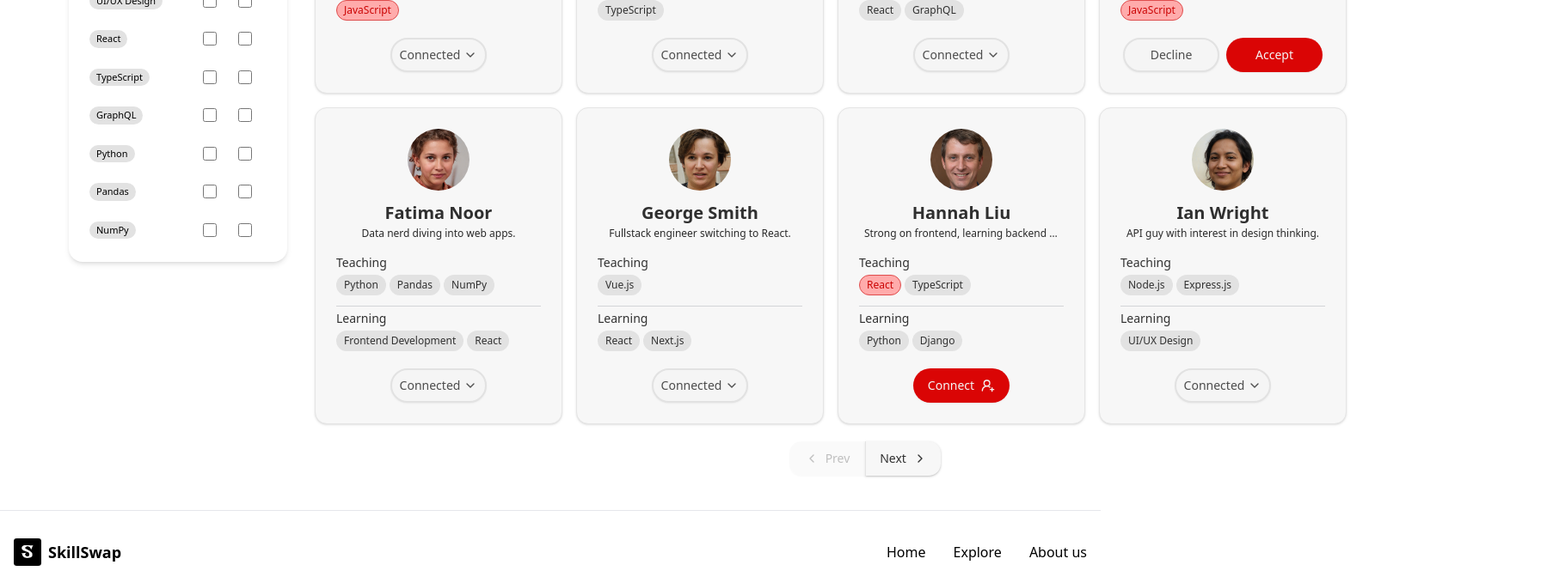
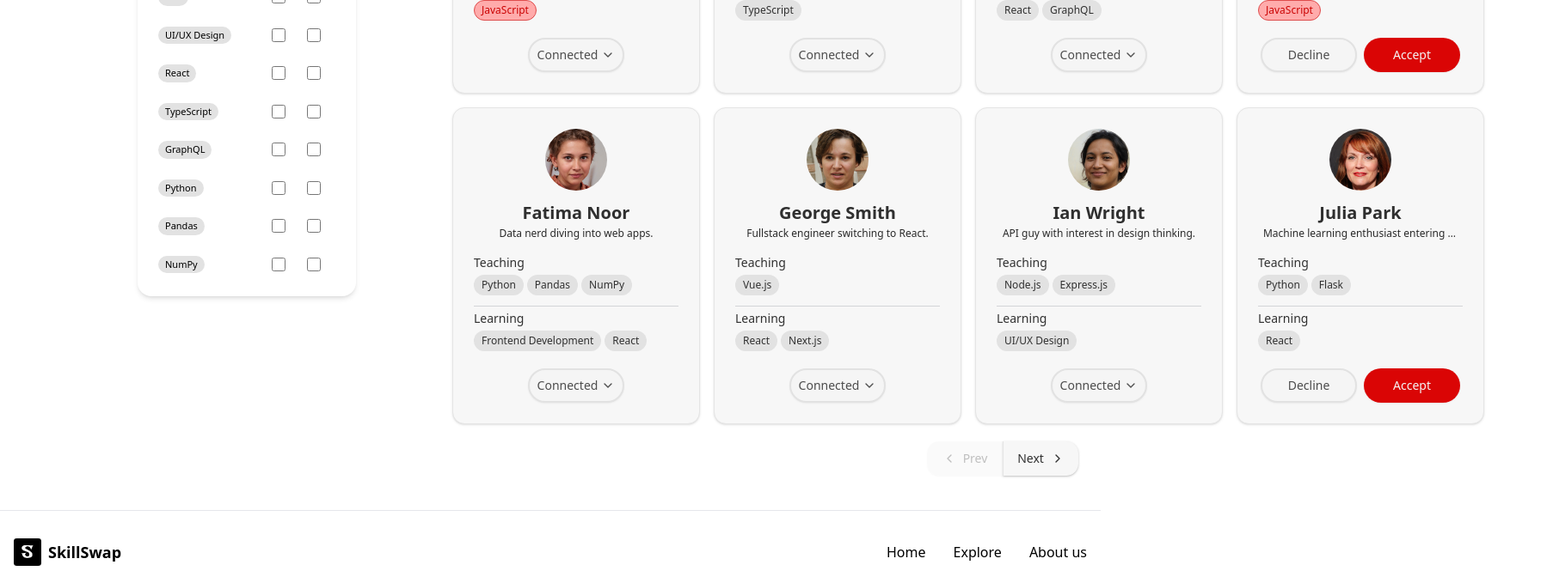
Before and after one commit to lpun-majessica/skill-swap, a Next.js app: page /my-network in a window 1280 px wide. Shown: the part 360-1032 px from the top of the page at 86% size, 1806 px wide, since content can reach past the window. Built offline with nearby package versions, Linux system fonts and the light colour scheme.

Commit message:
adjust logic of getFilterdUsers() in data-context

```diff
--- a/src/app/my-network/page.js
+++ b/src/app/my-network/page.js
@@ -4,7 +4,7 @@ import { MyNetWorkUserList } from "@/components/user-list/my-network-user-list";
 export default function MyNetworkPage() {
 	return (
 		<div className="flex flex-row items-start min-h-screen px-20 py-10">
-			<div className="flex flex-col items-center mr-8">
+			<div className="flex flex-col items-center mr-8 min-h-screen px-20 py-10 ">
 				<Filter />
 			</div>
 
--- a/src/components/filter.jsx
+++ b/src/components/filter.jsx
@@ -41,12 +41,6 @@ export default function Filter() {
       skillsToLearn: updatedLearn,
     });
 
-    // Get matched users and extract IDs
-    if (currentUserId) {
-      const matchedUsers = getFilteredUsers(currentUserId);
-      const matchedUserIds = matchedUsers.map((user) => user.id);
-      console.log("Matched User IDs:", matchedUserIds);
-    }
   };
 
   const handleClearAll = () => {
@@ -128,7 +122,7 @@ export default function Filter() {
           <div className="mt-auto grid grid-cols-2 gap-2 pt-4">
             <button
               onClick={handleClearAll}
-              className="text-sm py-1 px-10 flex items-center justify-center bg-ss-light-222 dark:bg-ss-black-444 dark:text-white text-black rounded-md font-semibold hover:bg-gray-100 dark:hover:bg-ss-black-44 transition-colors"
+              className="text-sm py-1 px-10 flex items-center justify-center bg-ss-light-222 dark:bg-ss-black-444 dark:text-white text-black rounded-md font-semibold hover:bg-gray-100 dark:hover:bg-ss-black-444 transition-colors"
             >
               Clear all
             </button>
@@ -205,7 +199,7 @@ function FilterBody({
         {sortedSkills.map((skill) => (
           <div
             key={skill}
-            className="grid grid-cols-[3.5fr_1fr_1fr] gap-1 sm:gap-2 px-1 sm:px-2 py-2 rounded-xl hover:bg-gray-100 dark:hover:bg-gray-300 transition-colors duration-300"
+            className="grid grid-cols-[3.5fr_1fr_1fr] gap-1 sm:gap-2 px-1 sm:px-2 py-2 rounded-xl hover:bg-gray-100 dark:hover:bg-ss-black-444 transition-colors duration-300"
           >
             <div className="flex justify-start items-center">
               <span className="bg-ss-light-222 dark:bg-ss-black-444 whitespace-nowrap rounded-full px-2 py-0.5 text-[12px] sm:text-[11px] md:text-[11px] font-medium text-black dark:text-white">
--- a/src/components/user-list/recommended-user-list.jsx
+++ b/src/components/user-list/recommended-user-list.jsx
@@ -4,60 +4,15 @@ import { useDataContext } from "@/contexts/data-context";
 import { useAuthContext } from "@/contexts/auth-context";
 import { UserList } from "./user-list";
 
-// Demo purpose only
-// const currentUser = {
-// 	id: 1,
-// 	fullname: "Alex Johnson",
-// 	username: "alexj",
-// 	skillsToTeach: ["JavaScript", "HTML", "CSS"],
-// 	skillsToLearn: ["UI/UX Design", "React"],
-// 	bio: "Frontend developer who loves clean code.",
-// 	dob: "1994-06-15",
-// };
+export function RecommendedUserList() {
+  const { currentUser } = useAuthContext();
+  const { getFilteredUsers, users } = useDataContext();
 
-export function RecommendedUserList() {
-	const { currentUser } = useAuthContext();
-	const { filters, getFilteredUsers, users } = useDataContext();
+  if (!currentUser) return <UserList users={users} />;
 
-	const filtersAreActive =
-		filters.skillsToTeach.length > 0 || filters.skillsToLearn.length > 0;
+  // recommended users by default
+  // or filtered users when filters or search are applied
+  const displayUsers = getFilteredUsers(currentUser.id);
 
-	// If NOT logged in → show all users (no filter)
-	if (!currentUser) {
-		return <UserList users={users} />;
-	}
-
-	const currentUserId = currentUser.id;
-
-	const filteredUsers = getFilteredUsers(currentUserId);
-	// If filters are active, show filtered users (if any)
-	// If no filters are active, show all users except the current user
-	const displayUsers = filtersAreActive
-		? filteredUsers
-		: users
-				.filter((user) => user.id !== currentUserId)
-				.sort(
-					(userA, userB) =>
-						countSimilarSkills(userB.skillsToTeach, userB.skillsToLearn, currentUser) -
-						countSimilarSkills(userA.skillsToTeach, userA.skillsToLearn, currentUser)
-				);
-
-	return <UserList users={displayUsers} />;
+  return <UserList users={displayUsers} />;
 }
-
-function countSimilarSkills(skillsToTeach, skillsToLearn, currentUser) {
-	return (
-		compare(skillsToTeach, currentUser.skillsToLearn) +
-		compare(skillsToLearn, currentUser.skillsToTeach)
-	);
-
-	function compare(targetSkills, userSkills) {
-		let result = 0;
-		if (targetSkills && userSkills) {
-			targetSkills.forEach((skill) => {
-				if (userSkills.includes(skill)) result++;
-			});
-		}
-		return result;
-	}
-}
--- a/src/contexts/data-context.jsx
+++ b/src/contexts/data-context.jsx
@@ -1,15 +1,18 @@
 "use client";
-
 import { createContext, useContext, useState } from "react";
 import usersData from "../lib/data/users.json";
 import connectionsData from "../lib/data/connections.json";
-
 
 const DataContext = createContext();
 
 export function DataProvider({ children }) {
   const [users, setUsers] = useState(usersData);
   const [connections, setConnections] = useState(connectionsData);
+  const [filters, setFilters] = useState({
+    skillsToTeach: [],
+    skillsToLearn: [],
+  });
+  const [searchKeyword, setSearchKeyword] = useState("");
 
   // User
   const updateUser = (id, updatedFields) => {
@@ -47,55 +50,93 @@ export function DataProvider({ children }) {
     setConnections((prev) => prev.filter((conn) => conn.id !== connectionId));
   };
 
-  // Filtered list
-  const [filters, setFilters] = useState({
-    skillsToTeach: [],
-    skillsToLearn: [],
-  });
+  // Helper function to count similar skills between users
+  const countSimilarSkills = (user, currentUser) => {
+    const compareSkills = (targetSkills, userSkills) => {
+      let count = 0;
+      if (targetSkills && userSkills) {
+        targetSkills.forEach(
+          (skill) => (count += userSkills.includes(skill) ? 1 : 0)
+        );
+      }
+      return count;
+    };
 
-  const [searchKeyword, setSearchKeyword] = useState("");
+    return (
+      compareSkills(user.skillsToTeach, currentUser.skillsToLearn) +
+      compareSkills(user.skillsToLearn, currentUser.skillsToTeach)
+    );
+  };
 
-  const getFilteredUsers = (currentUserId) => {
-    let filtered = users.filter((user) => user.id !== currentUserId); // Exclude self
-
-    const { skillsToTeach, skillsToLearn } = filters;
-    /// if filters are empty, return the default list
-    if (skillsToTeach.length === 0 && skillsToLearn.length === 0) {
-      return filtered;
-    }
-
+  // Get recommended users based on skill matching
+  const getRecommendedUsers = (currentUserId) => {
     const currentUser = users.find((user) => user.id === currentUserId);
     if (!currentUser) return [];
 
-    // Determine which skills to use
-    const baseSkillsToTeach =
-      filters.skillsToTeach.length > 0
-        ? filters.skillsToTeach
-        : currentUser.skillsToTeach;
-    const baseSkillsToLearn =
-      filters.skillsToLearn.length > 0
-        ? filters.skillsToLearn
-        : currentUser.skillsToLearn;
+    return users
+      .filter((user) => user.id !== currentUserId) // Exclude self
+      .filter((user) => {
+        // Must have at least one matching skill
+        const teachesMatch = user.skillsToTeach.some((skill) =>
+          currentUser.skillsToLearn.includes(skill)
+        );
+        const learnsMatch = user.skillsToLearn.some((skill) =>
+          currentUser.skillsToTeach.includes(skill)
+        );
+        return teachesMatch || learnsMatch;
+      })
+      .sort(
+        (userA, userB) =>
+          countSimilarSkills(userB, currentUser) -
+          countSimilarSkills(userA, currentUser)
+      );
+  };
 
+  // Get users based on filters and search
+  const getFilteredUsers = (currentUserId) => {
+    const currentUser = users.find((user) => user.id === currentUserId);
+    if (!currentUser) return [];
 
-    // Filter by skills
-    filtered = filtered.filter((user) => {
-      const teachesMatch = user.skillsToTeach.some((skill) =>
-        baseSkillsToLearn.includes(skill)
-      );
-      const learnsMatch = user.skillsToLearn.some((skill) =>
-        baseSkillsToTeach.includes(skill)
-      );
-      return teachesMatch || learnsMatch;
-    });
+    // Check if filters or search are active
+    const hasActiveFilters =
+      filters.skillsToTeach.length > 0 || filters.skillsToLearn.length > 0;
+    const hasActiveSearch = searchKeyword.trim() !== "";
 
-    // Filter by search keyword
-    if (searchKeyword.trim() !== "") {
+    // If no filters or search, return recommended users
+    if (!hasActiveFilters && !hasActiveSearch) {
+      return getRecommendedUsers(currentUserId);
+    }
+
+    // Start with all users except current user
+    let filtered = users.filter((user) => user.id !== currentUserId);
+
+    // Apply skill filters if any
+    if (hasActiveFilters) {
+      filtered = filtered.filter((user) => {
+        const teachesMatch =
+          filters.skillsToTeach.length > 0 &&
+          user.skillsToTeach.some((skill) =>
+            filters.skillsToTeach.includes(skill)
+          );
+
+        const learnsMatch =
+          filters.skillsToLearn.length > 0 &&
+          user.skillsToLearn.some((skill) =>
+            filters.skillsToLearn.includes(skill)
+          );
+
+        // Return true if either Teach or Learn match
+        return teachesMatch || learnsMatch;
+      });
+    }
+
+    // Apply search filter if any
+    if (hasActiveSearch) {
       const keyword = searchKeyword.toLowerCase();
       filtered = filtered.filter(
         (user) =>
-          user.name.toLowerCase().includes(keyword) ||
-          user.username.toLowerCase().includes(keyword)
+          (user.name?.toLowerCase().includes(keyword) ?? false) ||
+          (user.username?.toLowerCase().includes(keyword) ?? false)
       );
     }
 
@@ -114,15 +155,12 @@ export function DataProvider({ children }) {
       .map((conn) =>
         conn.sender_id === currentUserId ? conn.receiver_id : conn.sender_id
       );
-
     const pendingSent = connections
       .filter((conn) => !conn.isAccepted && conn.sender_id === currentUserId)
       .map((conn) => conn.receiver_id);
-
     const pendingReceived = connections
       .filter((conn) => !conn.isAccepted && conn.receiver_id === currentUserId)
       .map((conn) => conn.sender_id);
-
     return { accepted, pendingSent, pendingReceived };
   };
 
@@ -130,10 +168,11 @@ export function DataProvider({ children }) {
   const getUsersByStatus = (currentUserId, type) => {
     const { accepted, pendingSent, pendingReceived } =
       getConnectionLists(currentUserId);
-
     switch (type) {
       case "all":
-        return getFilteredUsers(currentUserId);
+        return users.filter((user) =>
+          [...accepted, ...pendingSent, ...pendingReceived].includes(user.id)
+        );
       case "connections":
         return users.filter((user) => accepted.includes(user.id));
       case "pending":
@@ -160,6 +199,7 @@ export function DataProvider({ children }) {
         searchKeyword,
         setSearchKeyword,
         getFilteredUsers,
+        getRecommendedUsers,
         getUsersByStatus,
       }}
     >
```
